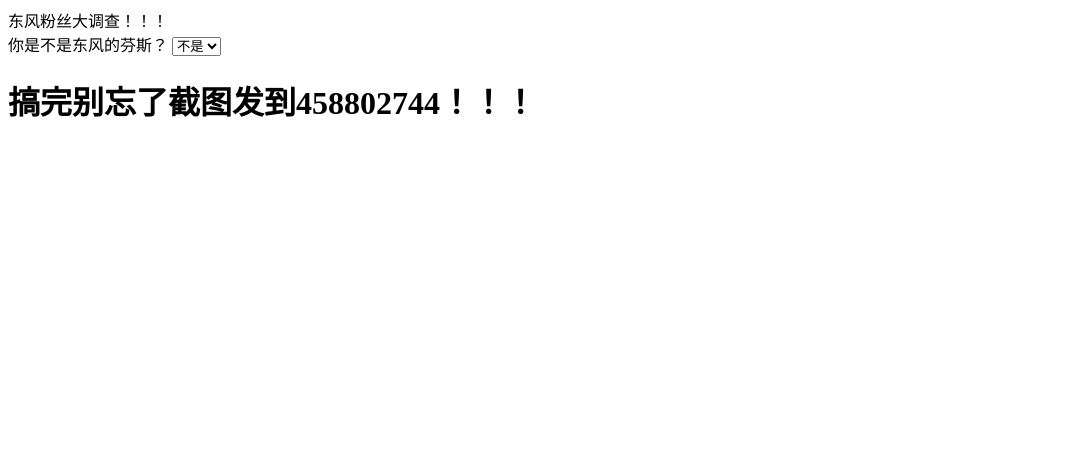
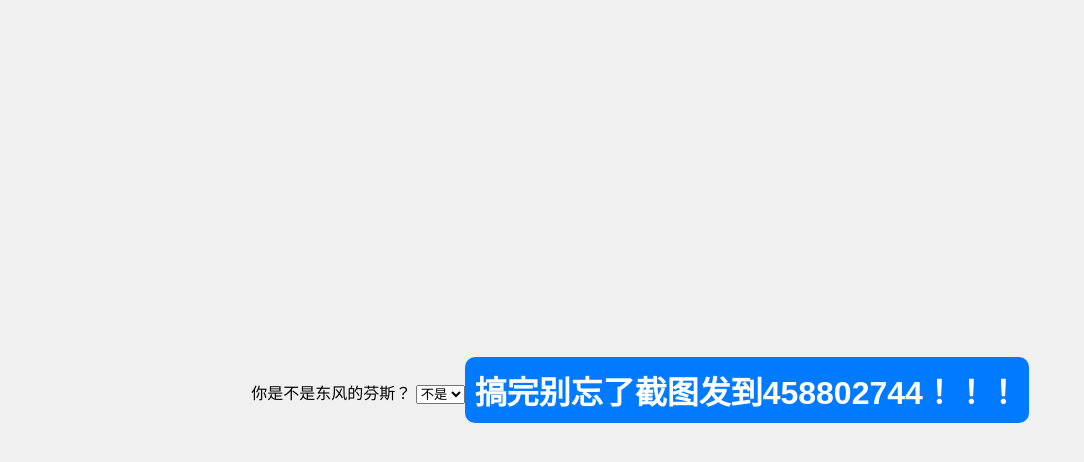
Before and after one commit to weilanzhihe/weilanzhihe, a plain HTML site: page index.html in a window 1280 px wide. Shown: the whole page, without its empty margins (0-1084 px from the left). Drawn offline with Linux system fonts and the light colour scheme.

Commit message:
夏季霸邪的

```diff
--- a/index.html
+++ b/index.html
@@ -1,4 +1,7 @@
-<head>东风粉丝大调查！！！</head>
+<head>
+    <title>东风粉丝大调查！！！</title>
+    <link rel="stylesheet" href="style.css">
+</head>
 <body>
     <form>
         <label for="choice">你是不是东风的芬斯？</label>
```
